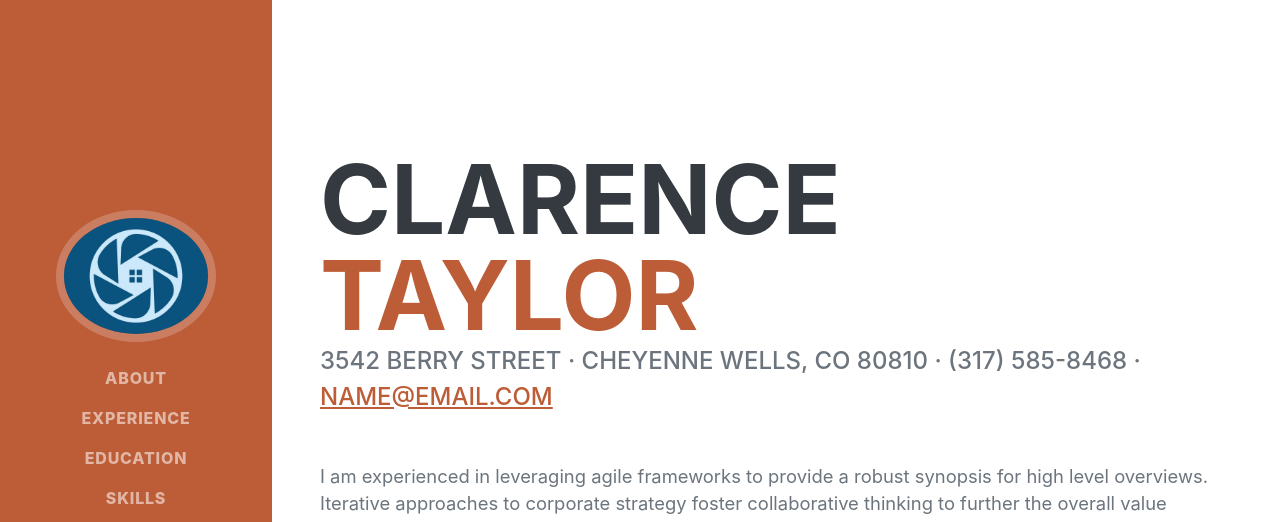
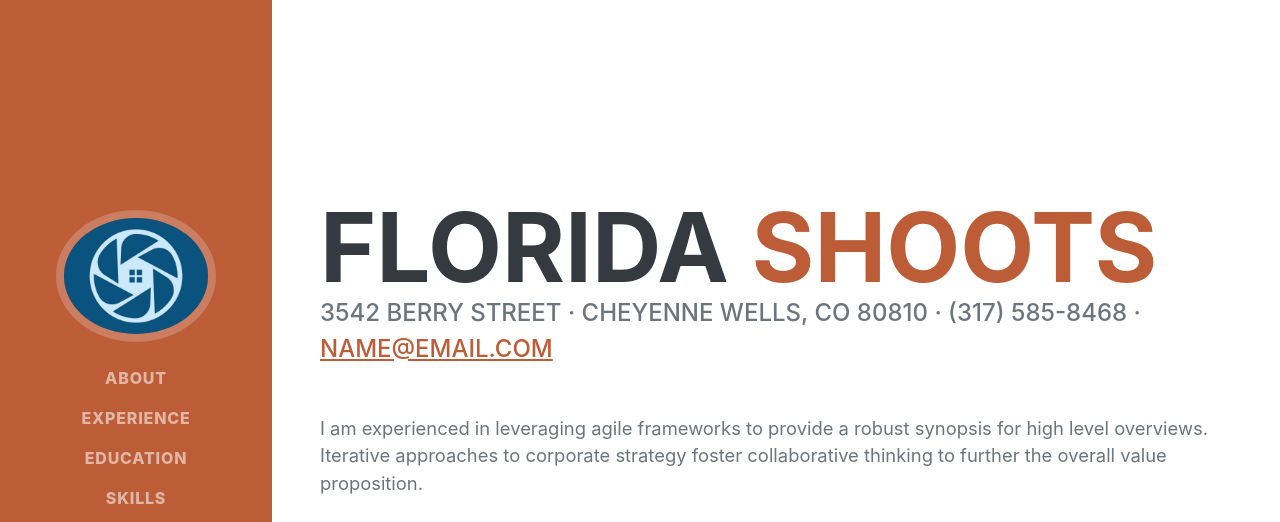
Before and after one commit to floridahomes4sales/webdemo, a plain HTML site: page index.html in a window 1280 px wide. Shown: the top 522 px of the page. Drawn offline with nearby package versions, Linux system fonts and the light colour scheme; a web font is replaced by a local one.

Commit message:
Update index.html

```diff
--- a/index.html
+++ b/index.html
@@ -40,8 +40,8 @@
             <section class="resume-section" id="about">
                 <div class="resume-section-content">
                     <h1 class="mb-0">
-                        Clarence
-                        <span class="text-primary">Taylor</span>
+                        Florida
+                        <span class="text-primary">Shoots</span>
                     </h1>
                     <div class="subheading mb-5">
                         3542 Berry Street · Cheyenne Wells, CO 80810 · (317) 585-8468 ·
```
